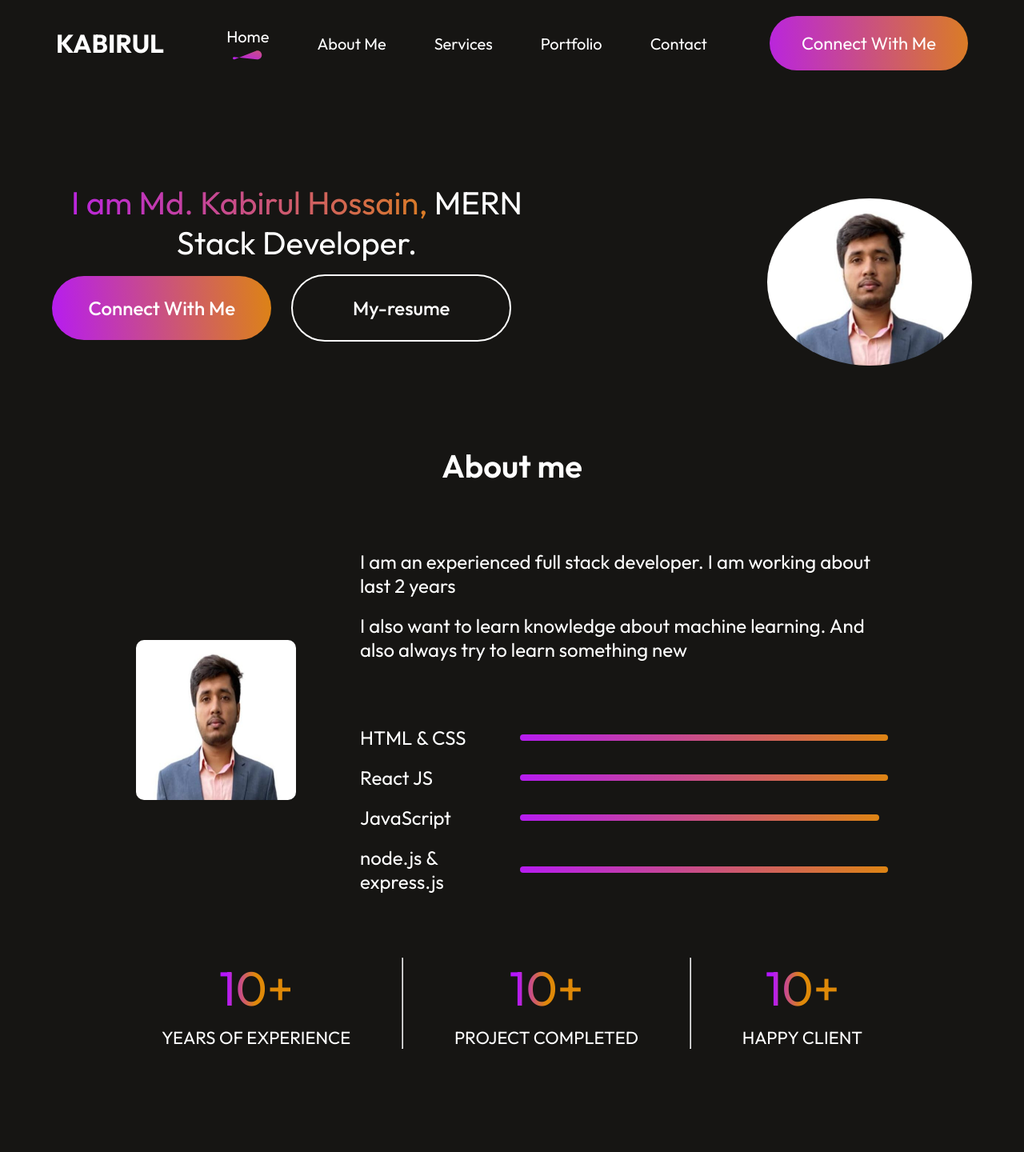
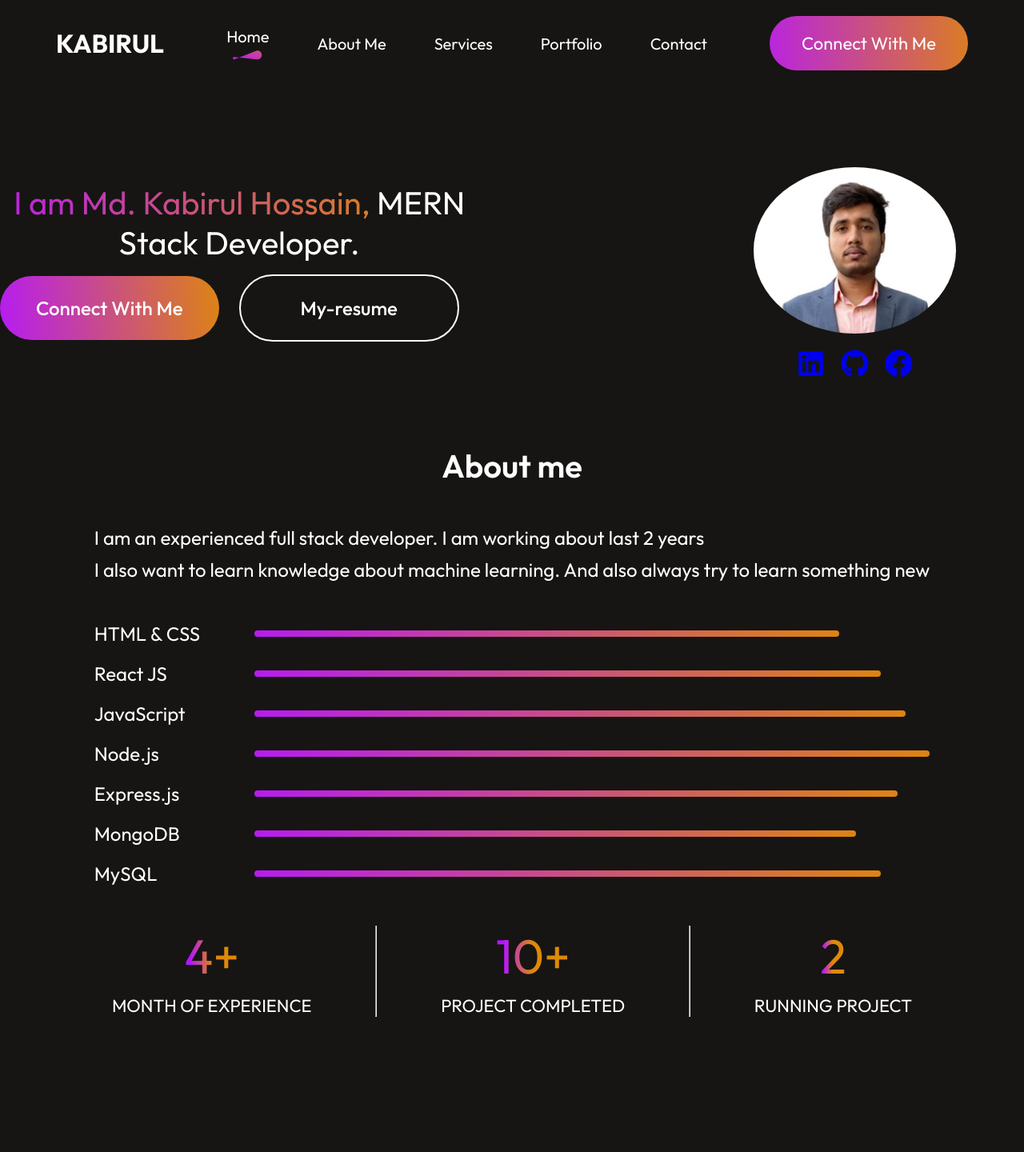
Before and after one commit to mdkabirulhossain/kabirul, a React (Vite) app: page / in a window 1280 px wide. Shown: the top 1440 px of the page at 80% size. Built offline with nearby package versions, Linux system fonts and the light colour scheme.

Commit message:
Update contact form and add facebook, GitHUb, and Linkedin link

```diff
--- a/package.json
+++ b/package.json
@@ -11,6 +11,7 @@
   },
   "dependencies": {
     "@emailjs/browser": "^4.3.3",
+    "cors": "^2.8.5",
     "express": "^4.19.2",
     "http-proxy-middleware": "^3.0.0",
     "react": "^18.2.0",
--- a/src/Components/About/About.css
+++ b/src/Components/About/About.css
@@ -3,8 +3,8 @@
     flex-direction: column;
     align-items: center;
     justify-content: center;
-    gap: 80px;
-    margin: 80px 170px;
+    gap: 50px;
+    margin: 80px 100px;
 }
 
 .about-title{
@@ -17,26 +17,26 @@
     font-size: 40px;
     font-weight: 600;
 }
-.about-sections{
+/* .about-sections{
     display: flex;
     gap: 80px;
     align-items: center;
-}
+} */
 .about-right{
     display: flex;
     flex-direction: column;
-    gap: 80px;
+    gap: 50px;
 }
 
-.about-left img{
+/* .about-left img{
     width: 200px;
     height: 200px;
     border-radius: 10px;
-}
+} */
 .about-para{
     display: flex;
     flex-direction: column;
-    gap: 20px;
+    gap: 10px;
     font-size: 24px;
     font-weight: 400;
 }
@@ -107,7 +107,7 @@
 
 @media(max-width:768px){
     .about{
-        gap: 80px;
+        gap: 40px;
         margin: 50px 70px;
         align-items: start;
     }
--- a/src/Components/About/About.jsx
+++ b/src/Components/About/About.jsx
@@ -1,5 +1,5 @@
 import './About.css'
-import profile from '../../assets/Logo.jpeg'
+// import profile from '../../assets/Logo.jpeg'
 
 const About = () => {
     return (
@@ -8,10 +8,10 @@ const About = () => {
                 <h1>About me</h1>
                 {/* <img src="" alt="image" /> */}
             </div>
-            <div className='about-sections'>
-                <div className="about-left">
+            {/* <div className='about-sections'> */}
+                {/* <div className="about-left">
                     <img src={profile} alt="profile" />
-                </div>
+                </div> */}
                 <div className="about-right">
                     <div className="about-para">
                         <p>I am an experienced full stack developer. I am working about last 2 years</p>
@@ -28,22 +28,34 @@ const About = () => {
                          </div>
                          <div className="about-skill">
                             <p>JavaScript</p>
-                            <hr style={{width:"68%"}} />
+                            <hr style={{width:"78%"}} />
                          </div>
                          <div className="about-skill">
-                            <p>node.js &
-                                <span><br></br></span> express.js</p>
-                            <hr style={{width:"88%"}} />
+                            <p>Node.js</p>
+                            <hr style={{width:"85%"}} />
                          </div>
+                         <div className="about-skill">
+                            <p>Express.js</p>
+                            <hr style={{width:"77%"}} />
+                         </div>
+                         <div className="about-skill">
+                            <p>MongoDB</p>
+                            <hr style={{width:"72%"}} />
+                         </div>
+                         <div className="about-skill">
+                            <p>MySQL</p>
+                            <hr style={{width:"75%"}} />
+                         </div>
+
 
                     </div>
                 </div>
 
-            </div>
+            {/* </div> */}
             <div className="about-achievements">
                      <div className="about-achievement">
-                        <h1>10+</h1>
-                        <p>YEARS OF EXPERIENCE</p>
+                        <h1>4+</h1>
+                        <p>MONTH OF EXPERIENCE</p>
                      </div>
                      <hr/>
                      <div className="about-achievement">
@@ -52,8 +64,8 @@ const About = () => {
                      </div>
                      <hr/>
                      <div className="about-achievement">
-                        <h1>10+</h1>
-                        <p>HAPPY CLIENT</p>
+                        <h1>2</h1>
+                        <p>RUNNING PROJECT</p>
                      </div>
                 </div>
         </div>
--- a/src/Components/Contact/Contact.jsx
+++ b/src/Components/Contact/Contact.jsx
@@ -2,55 +2,31 @@ import './Contact.css'
 import { MdEmail } from "react-icons/md";
 import { IoIosCall } from "react-icons/io";
 import { FaLocationDot } from "react-icons/fa6";
-// const Contact = () => {
+ const Contact = () => {
 
-    //Here I use web3forms. search on google then find how to use web3form
-    // const onSubmit = async (event) => {
-    //     event.preventDefault();
-    //     const formData = new FormData(event.target);
+  // const onSubmit = async (event) => {
+  //   event.preventDefault();
+  //   const formData = new FormData(event.target);
+  //   event.target.reset();
+  //   formData.append("access_key", "5d9bf280-c5f6-4681-bec8-b13a7b38304c");
 
-    //     formData.append("access_key", "5d9bf280-c5f6-4681-bec8-b13a7b38304c");
+  //   const object = Object.fromEntries(formData);
+  //   const json = JSON.stringify(object);
 
-    //     const object = Object.fromEntries(formData);
-    //     const json = JSON.stringify(object);
+  //   const res = await fetch("https://api.web3forms.com/submit", {
+  //     method: "POST",
+  //     headers: {
+  //       "Content-Type": "application/json",
+  //       Accept: "application/json"
+  //     },
+  //     body: json
+  //   }).then((res) => res.json());
 
-    //     const res = await fetch("http://localhost:3001/api/submit", {
-    //       method: "POST",
-    //       headers: {
-    //         "Content-Type": "application/json",
-    //         Accept: "application/json"
-    //       },
-    //       body: json
-    //     }).then((res) => res.json());
+  //   if (res.success) {
+  //     console.log("Success", res);
+  //   }
+  // };
 
-    //     if (res.success) {
-    //       console.log("Success", res);
-    //     }
-    //   };
-
-    ///EMAIL JS
-  import React, { useRef } from 'react';
-   import emailjs from '@emailjs/browser';
-
-  export const Contact = () => {
-  const form = useRef();
-
-  const sendEmail = (e) => {
-    e.preventDefault();
-
-    emailjs
-      .sendForm('YOUR_SERVICE_ID', 'YOUR_TEMPLATE_ID', form.current, {
-        publicKey: 'YOUR_PUBLIC_KEY',
-      })
-      .then(
-        () => {
-          console.log('SUCCESS!');
-        },
-        (error) => {
-          console.log('FAILED...', error.text);
-        },
-      );
-  };
 
     return (
 
@@ -77,14 +53,15 @@ import { FaLocationDot } from "react-icons/fa6";
                         </div>
                     </div>
                 </div>
-
-                <form ref={form} onSubmit={sendEmail} className='contact-right'>
+                {/* Use Rormspree for contact */}
+                <form action="https://formspree.io/f/xeojjgwb"
+                      method="POST" className='contact-right'>
                      <label htmlFor="">Your Name</label>
-                     <input type="text" placeholder='Enter your name' name="user_name" id="" />
+                     <input type="text" placeholder='Enter your name' name="name" id="" required />
                      <label htmlFor="">Your Email</label>
-                     <input type="email" placeholder='Enter your email' name="user_email" id="" />
+                     <input type="email" placeholder='Enter your email' name="email" id="" required />
                      <label htmlFor="">Write your message here</label>
-                     <textarea name="message" id="" rows="8" placeholder='Enter your message'></textarea>
+                     <textarea name="message" id="" rows="8" placeholder='Enter your message' required></textarea>
                      <button type="submit" className='contact-submit'>Submit now</button>
 
                 </form>
--- a/src/Components/Hero/Hero.css
+++ b/src/Components/Hero/Hero.css
@@ -3,15 +3,27 @@
     align-items: center;
     justify-content: center;
     flex-direction: row-reverse;
-    gap: 20px;
+    gap: 2px;
 }
 .left{
     margin-top: 120px;
 }
+.icon{
+
+    display: flex;
+    flex-direction: column;
+    align-items: center;
+    gap: 20px;
+    justify-content: center;
+}
+.icon a{
+    margin: 10px;
+}
+
 
 .hero img{
-    margin-top: 120px;
-    width: 20%;
+    margin-top: 100px;
+    width: 60%;
     border-radius: 50%;
 }
 
@@ -81,7 +93,7 @@
     }
     .hero h1{
         text-align: center;
-        margin-top: 5px;
+        margin-top: 2px;
         width: 90%;
         font-size: 30px;
     }
--- a/src/Components/Hero/Hero.jsx
+++ b/src/Components/Hero/Hero.jsx
@@ -1,17 +1,41 @@
 import './Hero.css'
 import logo from '../../assets/Logo.jpeg'
 import AnchorLink from 'react-anchor-link-smooth-scroll';
-
+import { FaGithub, FaLinkedin, FaFacebook } from "react-icons/fa";
+const PDF_FILE_URL = 'http://localhost:5173/Md_Kabirul_CV.pdf'
 const Hero = () => {
+    const downloadFileAtURL = (url) => {
+        const fileName = url.split('/').pop();
+        const aTag = document.createElement('a');
+        aTag.href = url;
+        aTag.setAttribute('download', fileName);
+        document.body.appendChild(aTag);
+        aTag.click();
+        aTag.remove();
+    }
     return (
         <div id='home' className='hero'>
+            <div className='icon'>
                 <img className='hero-logo' src={logo} alt="" />
+                <div >
+                    <a href="https://www.linkedin.com/in/md-kabirul-hossain-0a63351ab/">
+                        <FaLinkedin size={35}></FaLinkedin>
+                    </a>
+                    <a href="https://github.com/mdkabirulhossain">
+                        <FaGithub size={35}></FaGithub>
+                    </a>
+                    <a href="https://www.facebook.com/mdkabirulhossain.joy?mibextid=ZbWKwL">
+                        <FaFacebook size={35}></FaFacebook>
+                    </a>
+
+                </div>
+            </div>
             <div className='left'>
                 <h1><span>I am Md. Kabirul Hossain,</span> MERN Stack Developer.</h1>
                 {/* <p>I am a Full Stack Developer from Dhaka, Bangladesh. I am recently working five more projects.</p> */}
                 <div className="hero-action">
                     <div className="hero-connect"><AnchorLink className='anchor-link' offset={50} href='#contact'>Connect With Me</AnchorLink></div>
-                <div className="hero-resume">My-resume</div>
+                    <div className="hero-resume" onClick={() => { downloadFileAtURL(PDF_FILE_URL) }}>My-resume</div>
                 </div>
             </div>
 
```
Also changed, not shown: 2 other files (tests, documents, lock files or other folders). Lines whose indentation alone changed are shown as unchanged.
